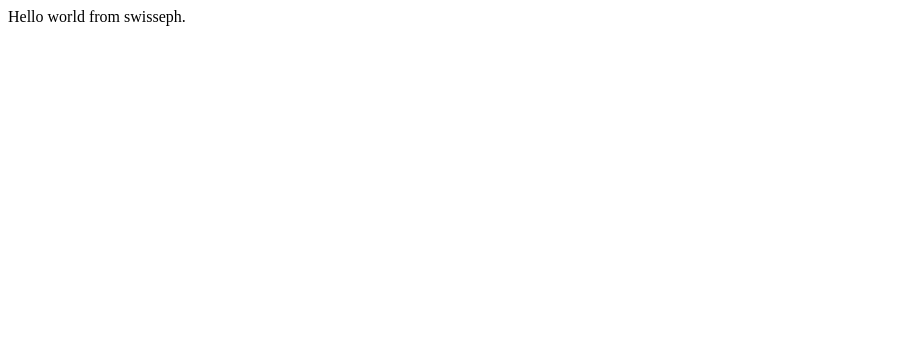
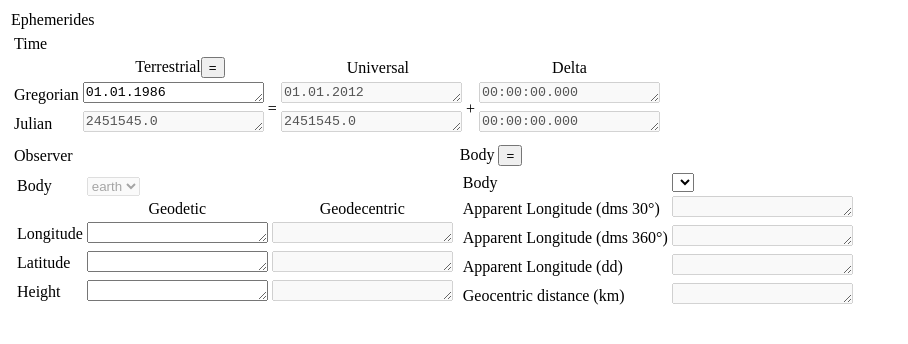
Before and after one commit to mivion/swisseph, a website: page public/index.html in a window 1280 px wide. Shown: the whole page, without its empty margins (0-908 px from the left). Drawn offline with Linux system fonts and the light colour scheme.

Commit message:
Initial version

```diff
--- a/public/index.html
+++ b/public/index.html
@@ -1 +1,97 @@
-Hello world from swisseph.
+<!DOCTYPE html>
+<html>
+<head>
+    <title>Ephemerides</title>
+
+    <link href="index.css" rel="stylesheet"/>
+
+    <script type='text/javascript' src='nowjs/now.js' charset='utf-8'></script>
+
+    <script type='text/javascript' src='index.js' charset='utf-8'></script>
+    <script type='text/javascript' src='common.js' charset='utf-8'></script>
+    <script type='text/javascript' src='load.js' charset='utf-8'></script>
+
+    <script type='text/javascript' src='shortcut.js' charset='utf-8'></script>
+
+</head>
+<body onload='$e.load ()'>
+    <table cellpadding='0' cellspacing='3'>
+        <thead><tr><td>Ephemerides</td></tr></thead>
+        <tr><td><table>
+            <thead><tr><td colspan='6'>Time</td></tr></thead>
+            <tr>
+                <td></td>
+                <td colspan='2' style='text-align: center'>Terrestrial<input type='button' value='=' onclick='$e.load ()'></td>
+                <td colspan='2' style='text-align: center'>Universal</td>
+                <td style='text-align: center'>Delta</td>
+            </tr>
+            <tr>
+                <td>Gregorian</td>
+                <td><textarea id='$const.date' rows='1'>01.01.1986 00:00:00.000</textarea></td>
+                <td rowspan='2' style='text-align: center'>=</td>
+                <td><textarea class='$const.date.universalDateString' rows='1' disabled='disabled'>01.01.2012 00:00:00.000</textarea></td>
+                <td rowspan='2' style='text-align: center'>+</td>
+                <td><textarea class='"00:00:"+($const.date.delta)' rows='1' disabled='disabled'>00:00:00.000</textarea></td>
+            </tr>
+            <tr>
+                <td>Julian</td>
+                <td><textarea class='$const.date.julian' rows='1' disabled='disabled'>2451545.0</textarea></td>
+                <td><textarea class='$const.date.universal' rows='1' disabled='disabled'>2451545.0</textarea></td>
+                <td><textarea class='$const.date.delta/86400' rows='1' disabled='disabled'>00:00:00.000</textarea></td>
+            </tr>
+        </table></td></tr>
+        <tr><td style='vertical-align: top'><table>
+            <thead><tr><td>Observer</td><td>Body <input type='button' value='=' onclick='$e.load ()'></td></tr></thead>
+            <tr>
+                <td><table>
+                    <tr>
+                        <td>Body</td>
+                        <td colspan='2'><select disabled='disabled'><option label='earth'>earth</option></select></td>
+                    </tr>
+                    <tr>
+                        <td></td>
+                        <td style='text-align: center'>Geodetic</td>
+                        <td style='text-align: center'>Geodecentric</td>
+                    </tr>
+                    <tr>
+                        <td>Longitude</td>
+                        <td><textarea class='$const.tlong' rows='1'></textarea></td>
+                        <td><textarea class='$const.tlong' rows='1' disabled='disabled'></textarea></td>
+                    </tr>
+                    <tr>
+                        <td>Latitude</td>
+                        <td><textarea class='$const.glat' rows='1'></textarea></td>
+                        <td><textarea class='$const.tlat' rows='1' disabled='disabled'></textarea></td>
+                    </tr>
+                    <tr>
+                        <td>Height</td>
+                        <td><textarea class='$const.height' rows='1'></textarea></td>
+                        <td><textarea class='$const.trho*$const.aearth/1000' rows='1' disabled='disabled'></textarea></td>
+                    </tr>
+                </table></td><td style='vertical-align: top'><table>
+                    <tr>
+                        <td>Body</td>
+                        <td><select id='$const.body' class='$moshier.body'></select></td>
+                    </tr>
+                <tr>
+                    <td>Apparent Longitude (dms 30&deg;)</td>
+                    <td><textarea class='$const.body.position.apparentLongitude30String' rows='1' disabled='disabled'></textarea></td>
+                </tr>
+                <tr>
+                    <td>Apparent Longitude (dms 360&deg;)</td>
+                    <td><textarea class='$const.body.position.apparentLongitudeString' rows='1' disabled='disabled'></textarea></td>
+                </tr>
+                <tr>
+                    <td>Apparent Longitude (dd)</td>
+                    <td><textarea class='$const.body.position.apparentLongitude' rows='1' disabled='disabled'></textarea></td>
+                </tr>
+                <tr>
+                    <td>Geocentric distance (km)</td>
+                    <td><textarea class='$const.body.position.geocentricDistance' rows='1' disabled='disabled'></textarea></td>
+                </tr>
+                </table></td>
+            </tr>
+        </table></td></tr>
+    </table>
+</body>
+</html>
```
